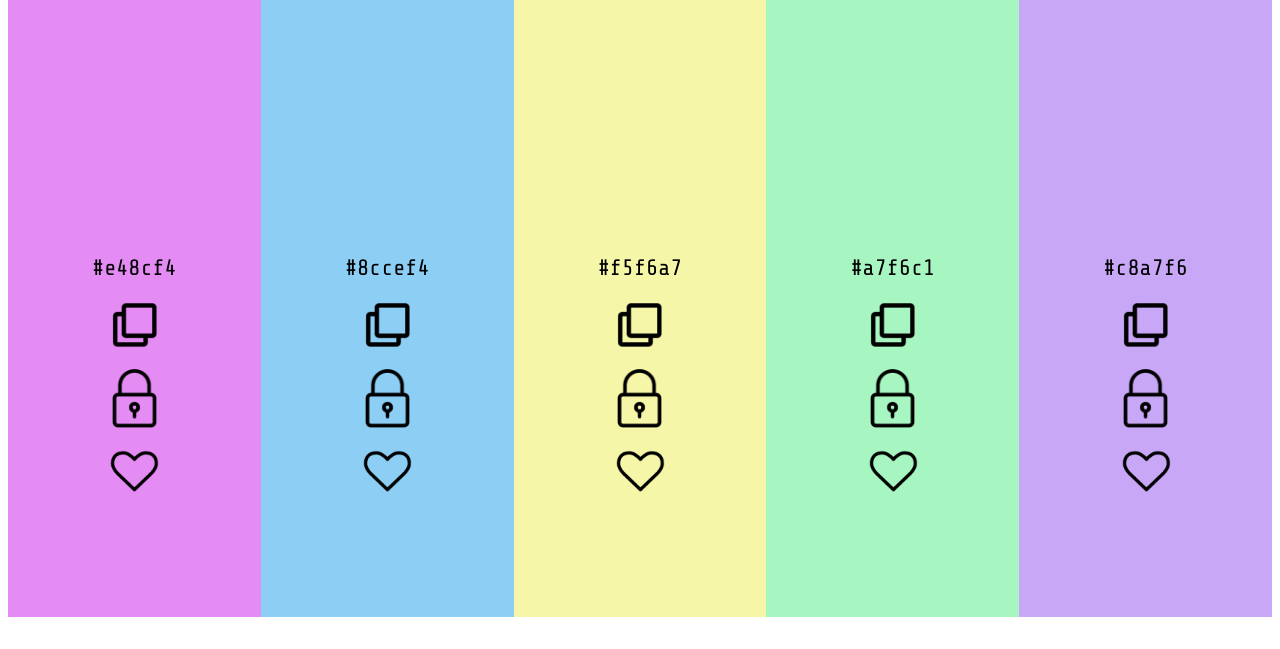
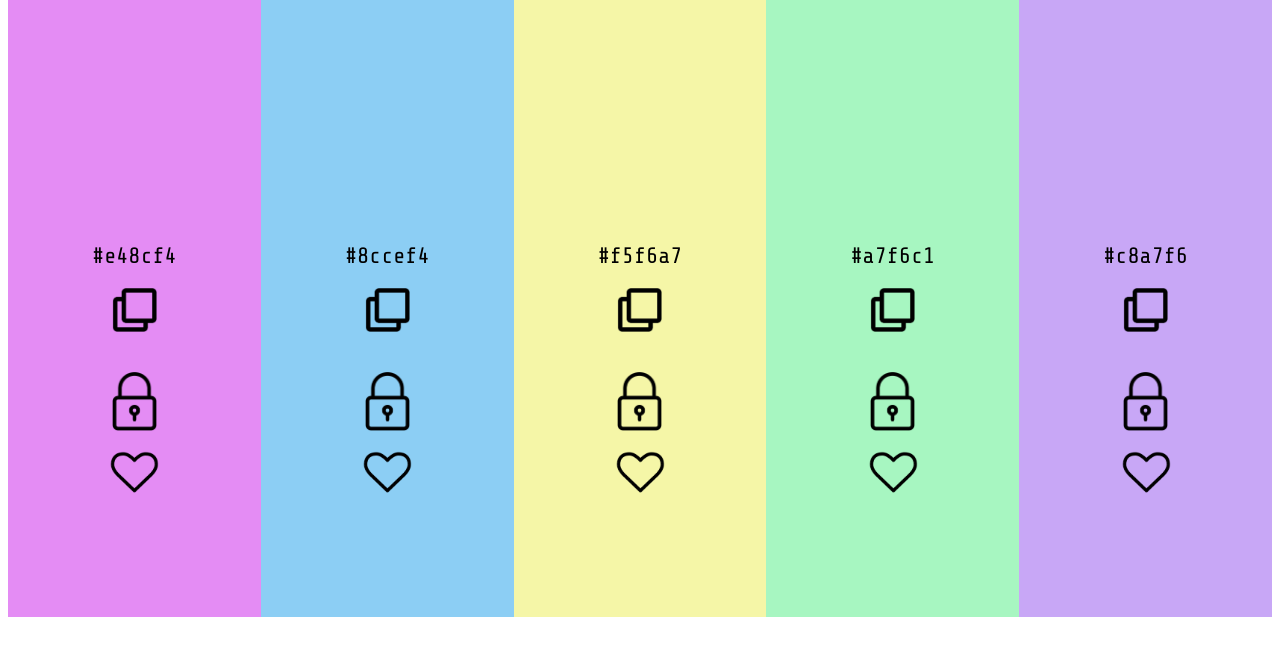
Before and after one commit to Frannerz/color-palette, a plain HTML site: page index.html in a window 1280 px wide. Shown: the part 151-800 px from the top of the page. Drawn offline with nearby package versions, Linux system fonts and the light colour scheme; a web font is replaced by a local one.

Commit message:
updated html

```diff
--- a/index.html
+++ b/index.html
@@ -22,44 +22,39 @@
 
     <div class="flex-container">
         <section class="flex-item" id="colour1">
-            <p id="whichColour1" class="color">#e48cf4</p>
-            <img src="./images/copy.png" id="copy" class="copy color" alt="copy" title="Copy this colour code!">
-            <div id="message" class="message"></div>
-            <br><br>
-            <img src="./images/lock.png" id="lock-icon" title="Lock in this colour!" alt="lock"><br><br>
-            <img src="./images/emptyHeart.png" class="addToFaves" id="fave1" title="Add to faves!">
+            <p id="whichColour1" class="menu">#e48cf4</p>
+            <img src="./images/copy.png" id="copy" class="copy menu" alt="copy" title="Copy this colour code!">
+            <div class="message menu"></div>
+            <img src="./images/lock.png" id="lock-icon" class="menu" title="Lock in this colour!" alt="lock">
+            <img src="./images/emptyHeart.png" class="addToFaves menu" id="fave1" title="Add to faves!">
         </section>
         <section class="flex-item" id="colour2">
-            <p id="whichColour2">#8ccef4</p>
-            <img src="./images/copy.png" id="copy2" class="copy color" alt="copy" title="Copy this colour code!">
-            <div id="message" class="message"></div>
-            <br><br>
-            <img src="./images/lock.png" id="lock-icon2" title="Lock in this colour!" alt="lock"><br><br>
-            <img src="./images/emptyHeart.png" class="addToFaves" id="fave2" title="Add to faves!">
+            <p id="whichColour2" class="menu">#8ccef4</p>
+            <img src="./images/copy.png" id="copy2" class="copy menu" alt="copy" title="Copy this colour code!">
+            <div class="message menu"></div>
+            <img src="./images/lock.png" class="menu" id="lock-icon2" title="Lock in this colour!" alt="lock">
+            <img src="./images/emptyHeart.png" class="addToFaves menu" id="fave2" title="Add to faves!">
         </section>
         <section class="flex-item" id="colour3">
-            <p id="whichColour3">#f5f6a7</p>
-            <img src="./images/copy.png" id="copy3" class="copy color" alt="copy" title="Copy this colour code!">
-            <div id="message" class="message"></div>
-            <br><br>
-            <img src="./images/lock.png" id="lock-icon3" title="Lock in this colour!" alt="lock"><br><br>
-            <img src="./images/emptyHeart.png" class="addToFaves" id="fave3" title="Add to faves!">
+            <p id="whichColour3" class="menu">#f5f6a7</p>
+            <img src="./images/copy.png" id="copy3" class="copy menu" alt="copy" title="Copy this colour code!">
+            <div class="message menu"></div>
+            <img src="./images/lock.png" class="menu" id="lock-icon3" title="Lock in this colour!" alt="lock">
+            <img src="./images/emptyHeart.png" class="addToFaves menu" id="fave3" title="Add to faves!">
         </section>
         <section class="flex-item" id="colour4">
-            <p id="whichColour4">#a7f6c1</p>
-            <img src="./images/copy.png" id="copy4" class="copy color" alt="copy" title="Copy this colour code!">
-            <div id="message" class="message"></div>
-            <br><br>
-            <img src="./images/lock.png" id="lock-icon4" title="Lock in this colour!" alt="lock"><br><br>
-            <img src="./images/emptyHeart.png" class="addToFaves" id="fave4" title="Add to faves!">
+            <p id="whichColour4" class="menu">#a7f6c1</p>
+            <img src="./images/copy.png" id="copy4" class="copy menu" alt="copy" title="Copy this colour code!">
+            <div class="message menu"></div>
+            <img src="./images/lock.png" class="menu" id="lock-icon4" title="Lock in this colour!" alt="lock">
+            <img src="./images/emptyHeart.png" class="addToFaves menu" id="fave4" title="Add to faves!">
         </section>
         <section class="flex-item" id="colour5">
-            <p id="whichColour5">#c8a7f6</p>
-            <img src="./images/copy.png" id="copy5" class="copy color" alt="copy" title="Copy this colour code!">
-            <div id="message" class="message"></div>
-            <br><br>
-            <img src="./images/lock.png" id="lock-icon5" title="Lock in this colour!" alt="lock"><br><br>
-            <img src="./images/emptyHeart.png" class="addToFaves" id="fave5" title="Add to faves!">
+            <p id="whichColour5" class="menu">#c8a7f6</p>
+            <img src="./images/copy.png" id="copy5" class="copy menu" alt="copy" title="Copy this colour code!">
+            <div class="message menu"></div>
+            <img src="./images/lock.png" class="menu" id="lock-icon5" title="Lock in this colour!" alt="lock">
+            <img src="./images/emptyHeart.png" class="addToFaves menu" id="fave5" title="Add to faves!">
         </section>
     </div>
     <div class="side-panel" id="sidePanel">
--- a/script.js
+++ b/script.js
@@ -311,7 +311,7 @@ document.addEventListener("DOMContentLoaded", function () {
 
 //favourites messages!
 
-const messageElement=document.getElementById('message');
+const messageElement=document.getElementsByClassName('message');
 
 function addedToFavesMessage() {
     messageElement.textContent = 'Colour added to Faves!';
--- a/style.css
+++ b/style.css
@@ -80,7 +80,7 @@ tr {
 img[alt="copy"]{
     max-width: 45px;
 }
-.message {
+.message menu{
     display: none;
     position: fixed;
     top: 50%;
@@ -113,6 +113,14 @@ img[alt="copy"]{
     text-align: center;
     padding-top: 40vh;
 }
+
+.menu {
+    display: block;
+    margin: 0 auto;
+    padding:10px;
+
+}
+
 img[alt="lock"]{
     max-width: 45px;
 }
```
